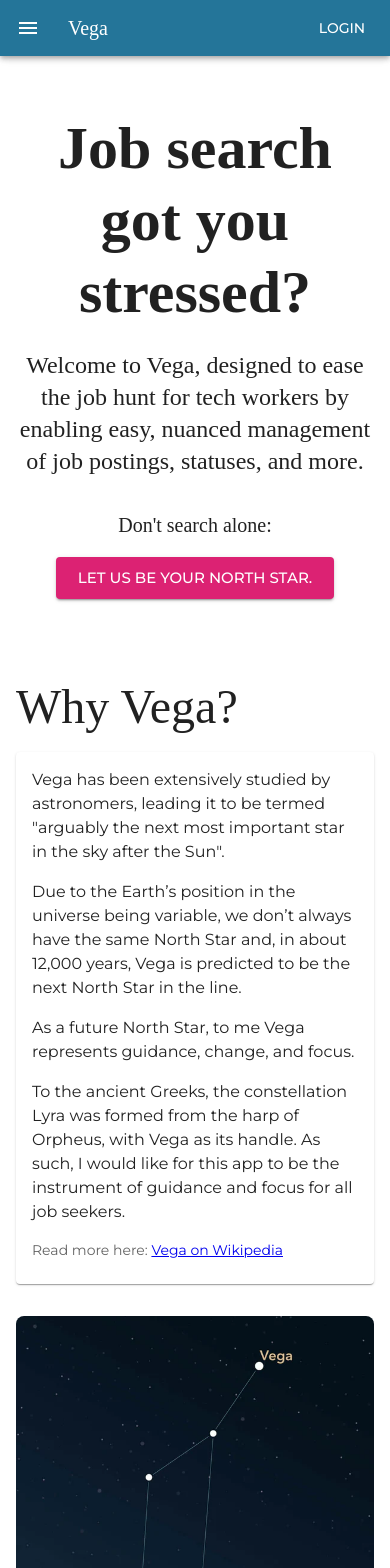
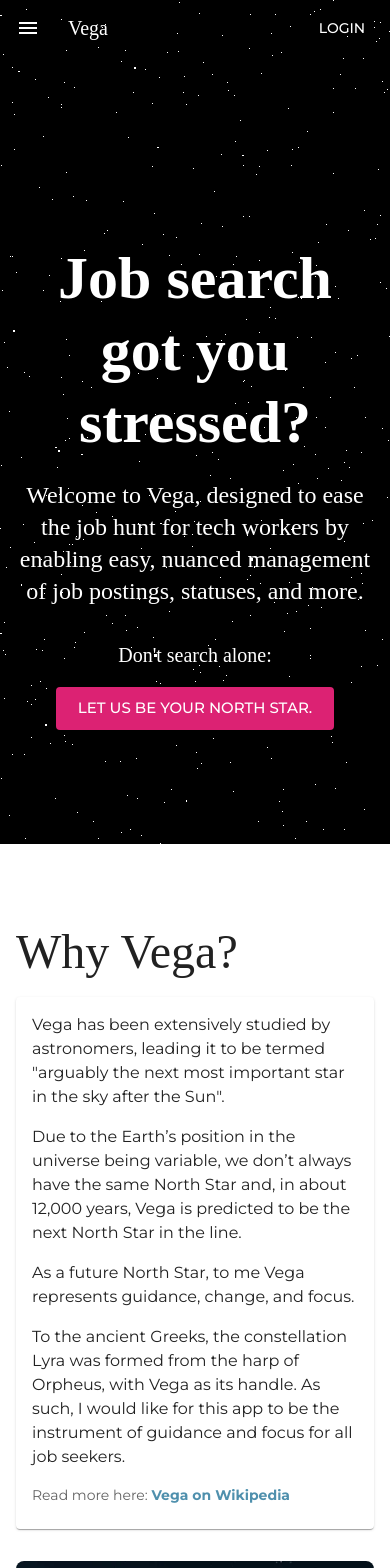
Before and after one commit to paulstgermain/vega-fe, a React (Create React App) app: page / in a window 390 px wide. Shown: the top 1568 px of the page. Built offline with nearby package versions, Linux system fonts and the light colour scheme.

Commit message:
adds animated hero background for landing, spacing adjustments, animated navbar

```diff
--- a/package.json
+++ b/package.json
@@ -19,6 +19,7 @@
     "react-dom": "^18.3.1",
     "react-router-dom": "^6.26.0",
     "react-scripts": "5.0.1",
+    "three": "^0.167.1",
     "typescript": "^4.9.5",
     "web-vitals": "^2.1.4"
   },
@@ -45,5 +46,8 @@
       "last 1 firefox version",
       "last 1 safari version"
     ]
+  },
+  "devDependencies": {
+    "@types/three": "^0.167.1"
   }
 }
--- a/src/components/Column.tsx
+++ b/src/components/Column.tsx
@@ -10,7 +10,7 @@ const Column: React.FC<ColumnProps> = ({jobs, status}) => {
 
   return (
     <div>
-      <Typography align="center" my={2} sx={{ fontSize: 32 }} color="text.primary">{title} ({jobs.length})</Typography>
+      <Typography align="center" mt={2} mb={4} sx={{ fontSize: 32 }} color="text.secondary" fontWeight={500}>{title} ({jobs.length})</Typography>
       <Box sx={{ px: 1 }}>
         {jobs.map((job: Job, index) => (
           <JobCard key={index} job={job} />
--- /dev/null
+++ b/src/components/HeroBackground.tsx
@@ -0,0 +1,60 @@
+// src/components/HeroBackground.tsx
+import React, { useRef, useEffect } from 'react';
+import * as THREE from 'three';
+
+const HeroBackground: React.FC = () => {
+  const mountRef = useRef<HTMLDivElement>(null);
+
+  useEffect(() => {
+    const scene = new THREE.Scene();
+    const camera = new THREE.PerspectiveCamera(75, window.innerWidth / window.innerHeight, 0.1, 1000);
+    const renderer = new THREE.WebGLRenderer({ alpha: true }); // Enable transparency
+    renderer.setClearColor(0x000000, 1);
+    renderer.setSize(window.innerWidth, window.innerHeight);
+    mountRef.current?.appendChild(renderer.domElement);
+
+    const starsGeometry = new THREE.BufferGeometry();
+    const starVertices = [];
+    for (let i = 0; i < 10000; i++) {
+      const x = THREE.MathUtils.randFloatSpread(2000);
+      const y = THREE.MathUtils.randFloatSpread(2000);
+      const z = THREE.MathUtils.randFloatSpread(2000);
+      starVertices.push(x, y, z);
+    }
+    starsGeometry.setAttribute('position', new THREE.Float32BufferAttribute(starVertices, 3));
+
+    const starsMaterial = new THREE.PointsMaterial({ color: 0xffffff });
+    const starField = new THREE.Points(starsGeometry, starsMaterial);
+    scene.add(starField);
+
+    camera.position.z = 1;
+
+    const animate = function () {
+      requestAnimationFrame(animate);
+
+      starField.rotation.x += 0.0005;
+      starField.rotation.y += 0.0005;
+
+      renderer.render(scene, camera);
+    };
+
+    animate();
+
+    const handleResize = () => {
+      renderer.setSize(window.innerWidth, window.innerHeight);
+      camera.aspect = window.innerWidth / window.innerHeight;
+      camera.updateProjectionMatrix();
+    };
+
+    window.addEventListener('resize', handleResize);
+
+    return () => {
+      mountRef.current?.removeChild(renderer.domElement);
+      window.removeEventListener('resize', handleResize);
+    };
+  }, []);
+
+  return <div ref={mountRef} style={{ position: 'absolute', top: 0, left: 0, width: '100%', height: '100%', zIndex: -1 }} />;
+};
+
+export default HeroBackground;
--- a/src/components/JobCard.tsx
+++ b/src/components/JobCard.tsx
@@ -23,7 +23,7 @@ const JobCard: React.FC<JobCardProps> = ({ job }) => {
             { description }
           </Typography>
           <Typography sx={{ marginTop: '8px' }}variant="body2">
-            <a href={url} target="_blank" rel="noreferrer" style={{ textDecoration: 'none' }}>
+            <a href={url} target="_blank" rel="noreferrer">
               View Job Posting
             </a>
           </Typography>
--- a/src/components/Navbar.tsx
+++ b/src/components/Navbar.tsx
@@ -1,4 +1,5 @@
-import * as React from 'react';
+import React, { useState, useEffect } from 'react';
+import { useLocation } from 'react-router-dom';
 import AppBar from '@mui/material/AppBar';
 import Box from '@mui/material/Box';
 import Toolbar from '@mui/material/Toolbar';
@@ -8,10 +9,46 @@ import IconButton from '@mui/material/IconButton';
 import MenuIcon from '@mui/icons-material/Menu';
 
 function Navbar() {
+  const [isScrolled, setIsScrolled] = useState(false);
+  const location = useLocation(); // Get the current location
+
+  useEffect(() => {
+    const handleScroll = () => {
+      const scrollTop = window.scrollY;
+      if (scrollTop > 0) {
+        setIsScrolled(true);
+      } else {
+        setIsScrolled(false);
+      }
+    };
+
+    // Only add the scroll event listener if the current path is not '/app'
+    if (location.pathname !== '/app') {
+      window.addEventListener('scroll', handleScroll);
+    }
+
+    // Cleanup the event listener on unmount
+    return () => {
+      window.removeEventListener('scroll', handleScroll);
+    };
+  }, [location.pathname]); // Re-run the effect if the pathname changes
+
   return (
     <header>
       <Box sx={{ flexGrow: 1 }}>
-        <AppBar position="fixed">
+        <AppBar
+          position="fixed"
+          sx={{
+            backgroundColor:
+              location.pathname === '/app'
+                ? 'primary.main'
+                : isScrolled
+                ? '#247599'
+                : 'transparent',
+            transition: 'background-color 0.3s ease',
+            boxShadow: isScrolled ? 1 : 0,
+          }}
+        >
           <Toolbar>
             <IconButton
               size="large"
--- a/src/pages/Board.tsx
+++ b/src/pages/Board.tsx
@@ -13,7 +13,7 @@ function Board() {
 
   return (
     // <div>
-    <Box sx={{ display: 'flex', flexDirection: 'column', pt: 8, px: 2 }}>
+    <Box sx={{ display: 'flex', flexDirection: 'column', pt: 8, px: 2, mt: 2 }}>
       <Box sx={{ overflowX: 'auto', whiteSpace: 'nowrap' }}>
         <Grid container spacing={2} sx={{ display: 'inline-flex', flexWrap: 'nowrap' }}>
           {jobs &&
--- a/src/pages/Landing.tsx
+++ b/src/pages/Landing.tsx
@@ -1,26 +1,30 @@
 import React from 'react';
 import { Container, Typography, Button, Grid, Box, Card, CardContent } from '@mui/material';
 import lyra from '../images/42_Leier.png';
+import HeroBackground from '../components/HeroBackground';
 
 const Landing: React.FC = () => {
   return (
-    <Container maxWidth="lg" sx={{ mt: 14 }}>
+    <Container maxWidth="lg">
       {/* Hero Section */}
-      <Box sx={{ textAlign: 'center', my: 8, borderRadius: 2 }}>
-        <Typography variant="h2" gutterBottom>
+      <Box sx={{ textAlign: 'center', mt: 8, borderRadius: 2, height: '100vh', width: '100%', display: 'flex', alignItems: 'center', justifyContent: 'center', overflow: 'hidden' }}>
+        <HeroBackground />
+        <Box sx={{ position: 'relative', zIndex: 1 }}>
+          <Typography variant="h2" color="common.white" gutterBottom>
             Job search got you stressed?
           </Typography>
-        <Typography variant="h5" gutterBottom>
+          <Typography variant="h5" color="common.white" gutterBottom>
             Welcome to Vega, designed to ease the job hunt for tech workers by enabling easy, nuanced management of job postings, statuses, and more.
           </Typography>
-        <Typography variant="h6" sx={{ mt: 4 }}>Don't search alone:</Typography>
+          <Typography variant="h6" color="common.white" sx={{ mt: 4 }}>Don't search alone:</Typography>
           <Button variant="contained" color="secondary" size="large" sx={{ mt: 2 }}>
             Let us be your North Star.
           </Button>
         </Box>
+      </Box>
 
       {/* Why Vega Section */}
-      <Box sx={{ mt: 10 }}>
+      <Box sx={{ mt: 2, mb: 4 }}>
         <Typography variant="h3" gutterBottom>
           Why Vega?
         </Typography>
--- a/src/styles/global.css
+++ b/src/styles/global.css
@@ -1,3 +1,18 @@
 body {
   background-color: #040233;
 }
+
+a {
+  text-decoration: none;
+  color: rgb(79, 144, 173);
+  font-weight: bold;
+}
+
+a:hover {
+  text-decoration: underline;
+  color: #247599;
+}
+
+a:visited {
+  color: rgb(79, 144, 173);
+}
```
Also changed, not shown: 1 other file (tests, documents, lock files or other folders). Lines whose indentation alone changed are shown as unchanged.
